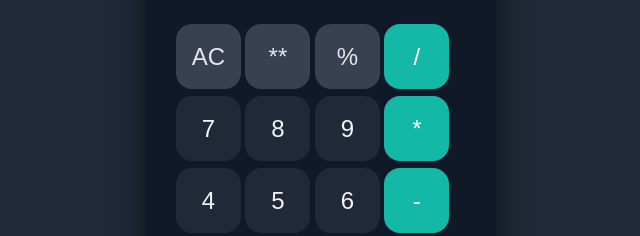
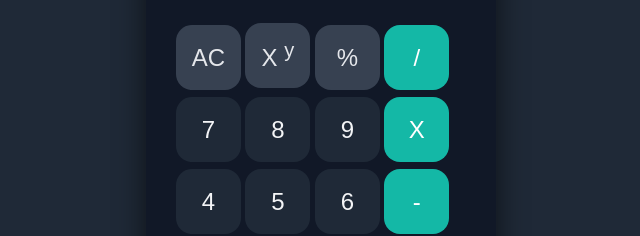
Before and after one commit to 0x-Ace/calculator, a plain HTML site: page index.html in a window 1280 px wide. Shown: the part 273-509 px from the top of the page, 319-959 px from the left. Drawn offline with Linux system fonts and the light colour scheme.

Commit message:
Update index.html

```diff
--- a/index.html
+++ b/index.html
@@ -15,13 +15,13 @@
         </div>
         <div class="calc-key">
             <button class="key-other operations" onclick=" cleardisplay()" >AC</button>
-            <button class="key-other operations" onclick=" appendtodisplay ('**')">**</button>
+            <button class="key-other operations" onclick=" appendtodisplay ('**')">X <sup>y</sup> </button>
             <button class="key-other operations"  onclick=" appendtodisplay ('%')" >%</button>
             <button class= "key-operate  operations"  onclick=" appendtodisplay ('/')">/</button>
             <button class="numbers"  onclick=" appendtodisplay ('7')">7</button>
             <button class="numbers"  onclick=" appendtodisplay ('8')">8</button>
             <button class="numbers"  onclick=" appendtodisplay ('9')">9</button>
-            <button class="key-operate operations"  onclick=" appendtodisplay ('*')" >*</button>
+            <button class="key-operate operations"  onclick=" appendtodisplay ('*')" >X</button>
             <button class="numbers"  onclick=" appendtodisplay ('4')">4</button>
             <button class="numbers"  onclick=" appendtodisplay ('5')">5</button>
             <button class="numbers"  onclick=" appendtodisplay ('6')">6</button>
```
